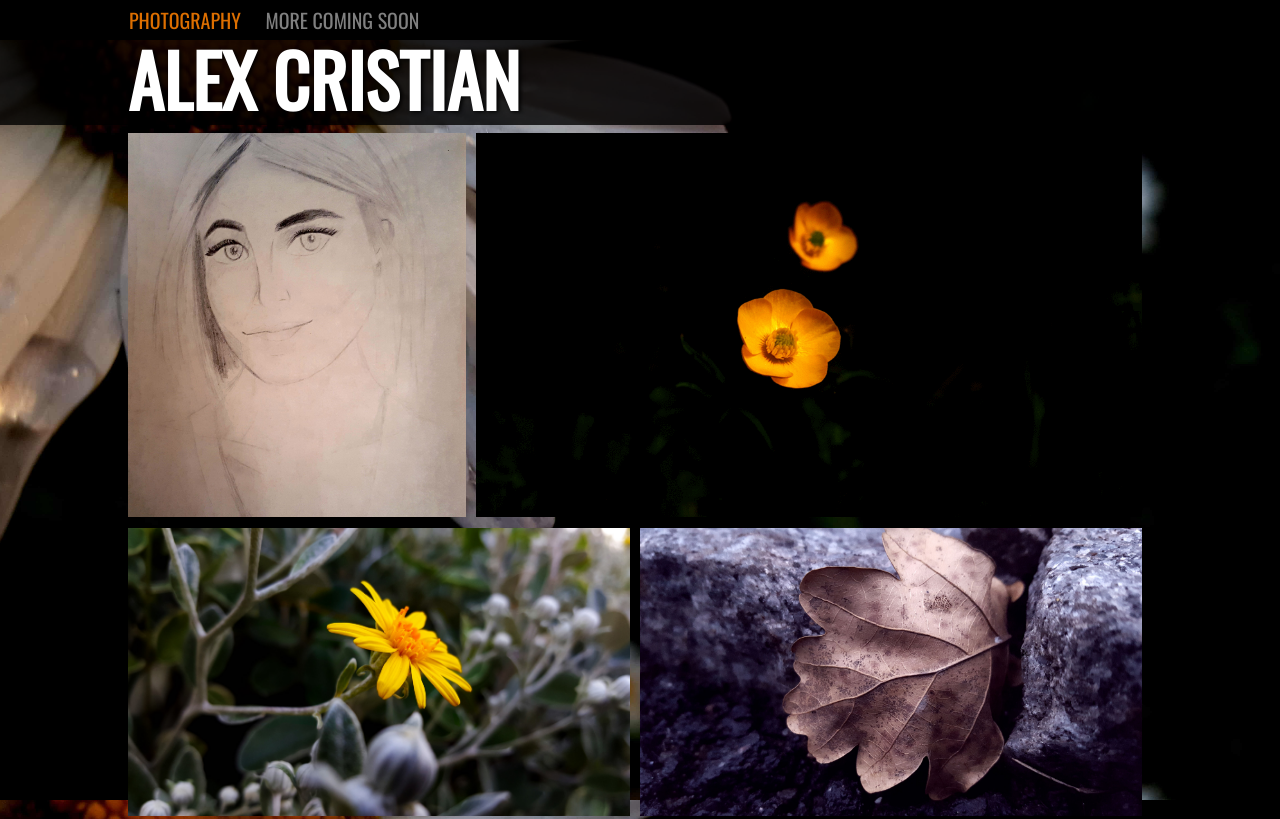
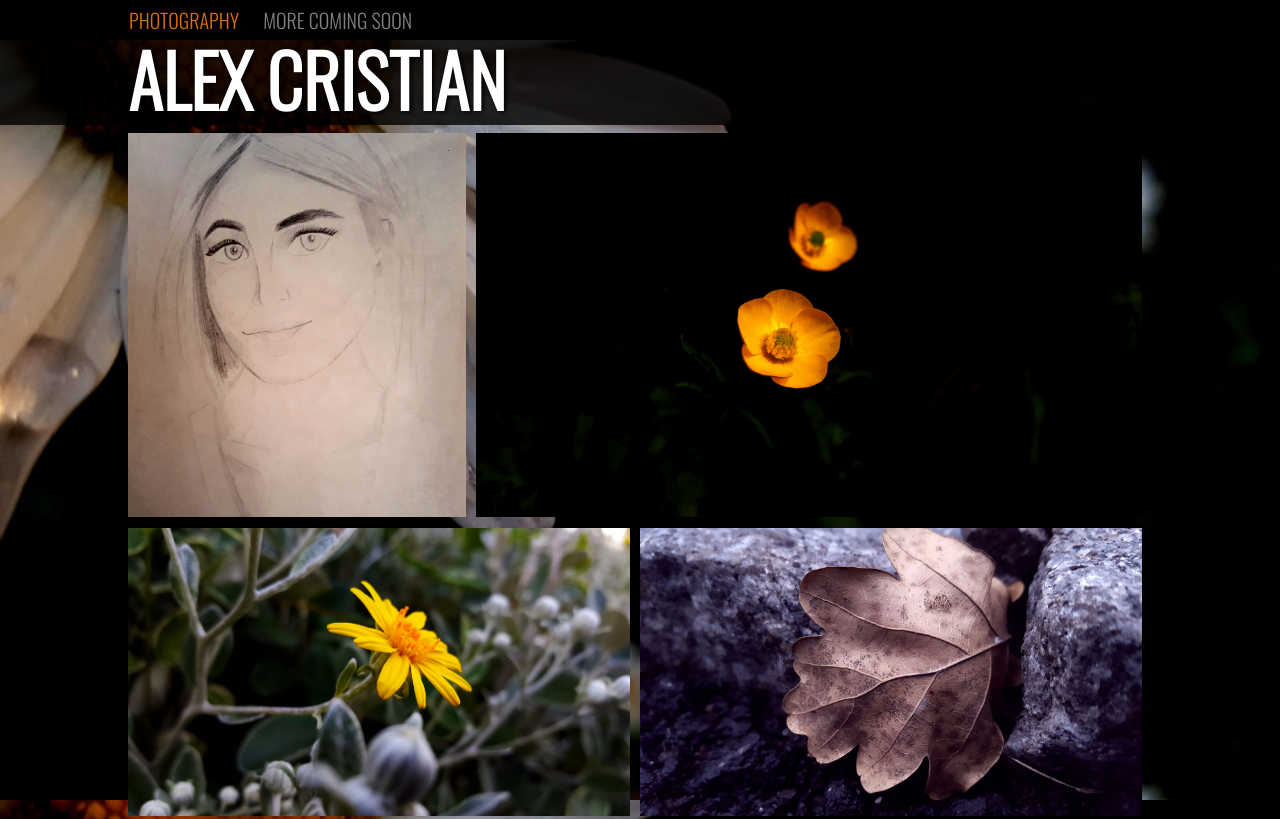
Before and after one commit to alexcristian1/website, a plain HTML site: page index.html in a window 1280 px wide. Shown: the top 819 px of the page. Drawn offline with nearby package versions, Linux system fonts and the light colour scheme.

Commit message:
Update index.html

```diff
--- a/index.html
+++ b/index.html
@@ -6,7 +6,7 @@
 <meta name="viewport" content="width=device-width,initial-scale=1.0">
 
 <title>Alex Cristian's Photography </title>
-<link rel="stylesheet" type="text/css" href="//fonts.googleapis.com/css?family=Oswald" />
+<link href="https://fonts.googleapis.com/css?family=Oswald:300" rel="stylesheet">
 
 <link rel="stylesheet" href="StyleSheet.css">
 <link rel="stylesheet" href="Mobile.css">
```
